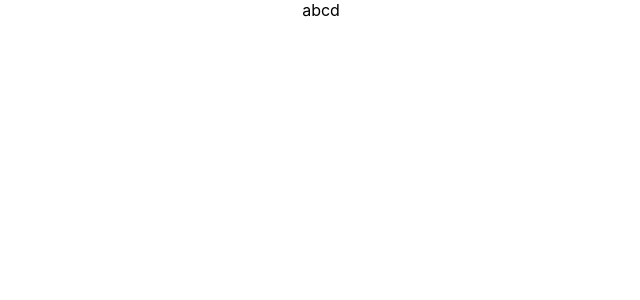
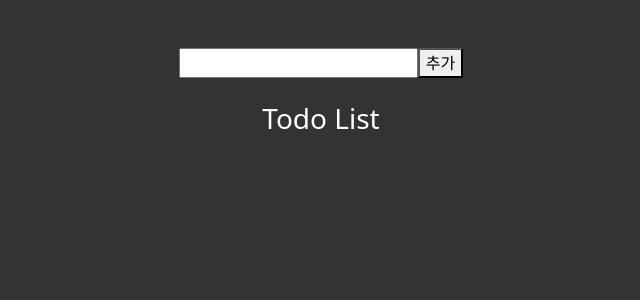
Before and after one commit to beeguriri/To-do-list, a React (Create React App) app: page / in a window 1280 px wide. Shown: the top 300 px of the page, without its empty margins (319-959 px from the left). Built offline with nearby package versions, Linux system fonts and the light colour scheme.

Commit message:
addList 구조만들기

```diff
--- a/src/App.css
+++ b/src/App.css
@@ -1,3 +1,14 @@
+body{
+  background-color: #333;
+  color: #fff;
+}
+
 .App {
   text-align: center;
 }
+
+.todo-item {
+  width: 300px;
+  height: 50px;
+  border: 1px solid lightblue;
+}
--- a/src/App.js
+++ b/src/App.js
@@ -1,9 +1,34 @@
+import React, {useState} from 'react';
+import 'bootstrap/dist/css/bootstrap.min.css';
+import { FontAwesomeIcon } from '@fortawesome/react-fontawesome';
+import { faCircleCheck, faPen, faTrashCan } from '@fortawesome/free-regular-svg-icons';
+
 import './App.css';
+import TodoBoard from './components/TodoBoard';
 
 function App() {
+
+  const[inputValue, setInputValue] = useState('');
+  const[todoList, setTodoList] = useState([]);
+
+  const addItem = () => {
+
+    console.log('addItem :', inputValue)
+    //기존아이템은 유지하고, 새로운 inputvalue 추가
+    setTodoList([...todoList, inputValue])
+  }
+
+
   return (
-    <div className="App">
-      abcd
+    <div className="container App">
+      <br /><br />
+      <input value={inputValue} type="text" onChange=
+        {(event) => setInputValue(event.target.value)} />
+      <button onClick={addItem}>추가</button>
+      <br /><br />
+      <TodoBoard todoList = {todoList} />
+      <br /><br />
+
     </div>
   );
 }
--- /dev/null
+++ b/src/components/TodoBoard.js
@@ -0,0 +1,17 @@
+import React from "react";
+import TodoItem from "./TodoItem";
+
+const TodoBoard = (probs) => {
+
+    //console.log(todoList)
+    return(
+
+        <div>
+            <h3>Todo List</h3>
+            {probs.todoList.map((item)=><TodoItem item={item} />)}
+        </div>
+
+    )
+}
+
+export default TodoBoard;
--- /dev/null
+++ b/src/components/TodoItem.js
@@ -0,0 +1,14 @@
+import React from "react";
+
+const TodoItem = (probs) => {
+
+    return(
+
+        <div className="todo-item">
+            {probs.item}
+        </div>
+
+    );
+}
+
+export default TodoItem;
```
